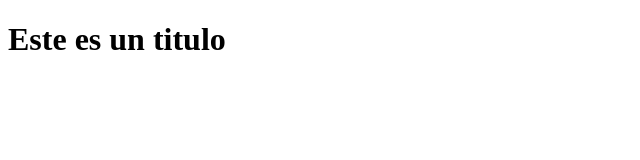
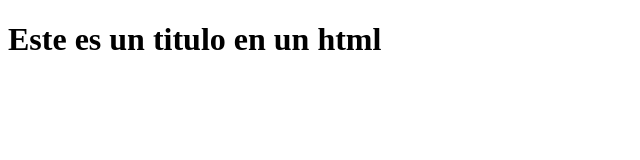
Before and after one commit to MarFueGit/proyecto-empresa2, a plain HTML site: page index.html in a window 1280 px wide. Shown: the whole page, without its empty margins (0-640 px from the left). Drawn offline with Linux system fonts and the light colour scheme.

Commit message:
le agregue un dato

```diff
--- a/index.html
+++ b/index.html
@@ -7,6 +7,6 @@
     <title>Document</title>
 </head>
 <body>
-    <h1>Este es un titulo</h1>
+    <h1>Este es un titulo en un html</h1>
 </body>
 </html>
```
